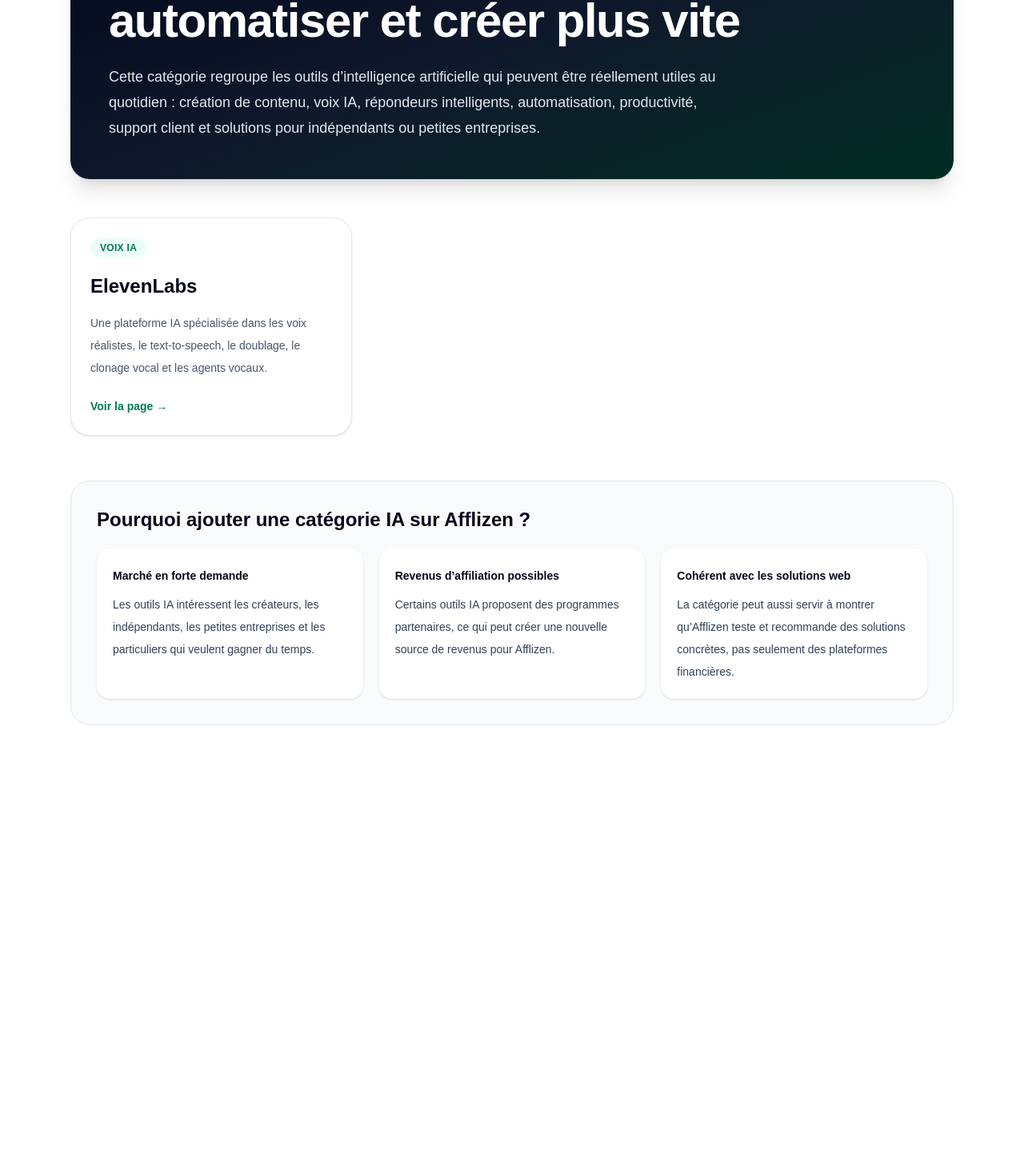
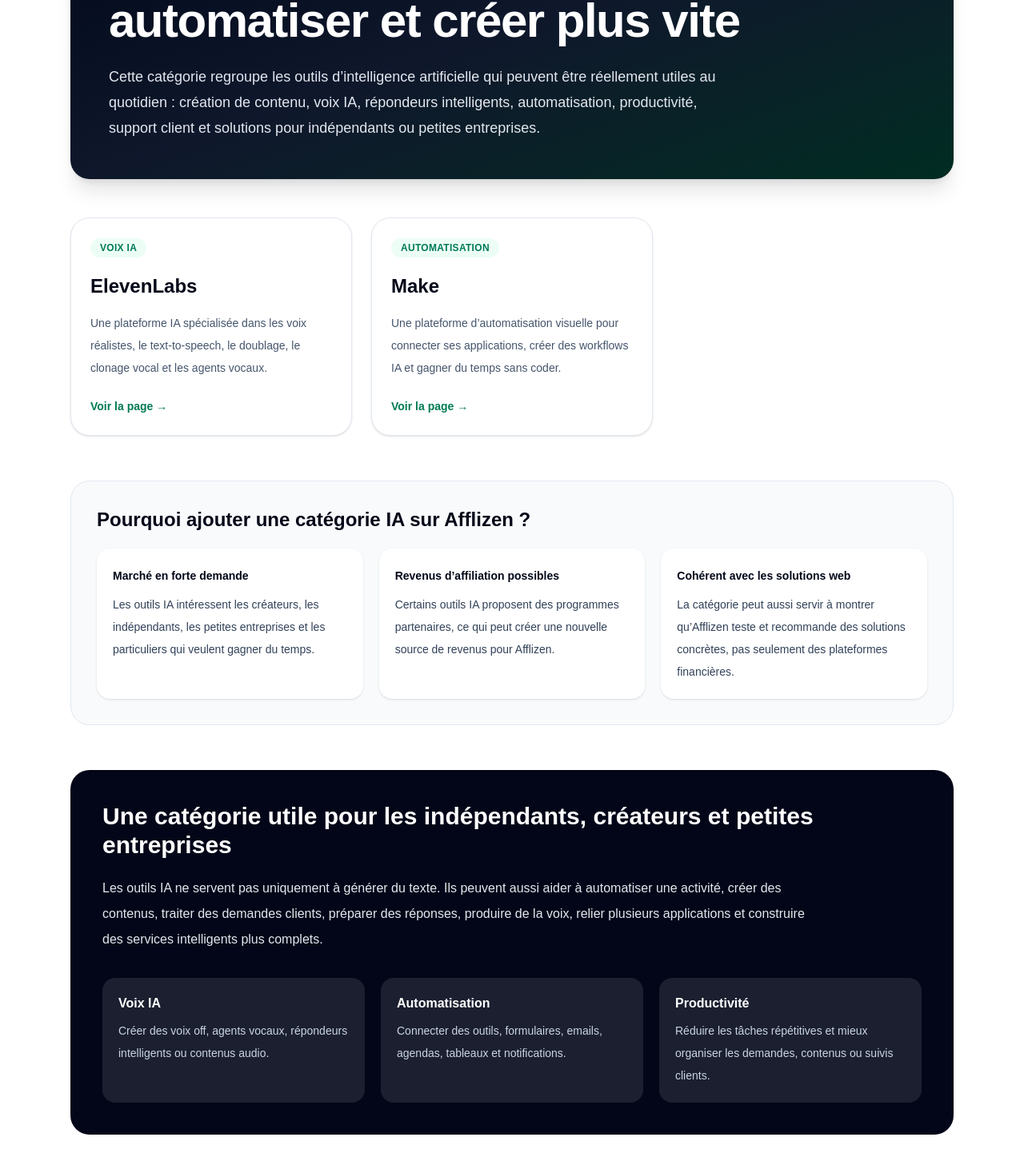
Before and after one commit to sebastienfoulon22-commits/afflizen, a Next.js app: page /outils-ia in a window 1280 px wide. Shown: the part 393-1850 px from the top of the page at 80% size. Before the commit the page ends 1340 px from the top, so only its background shows below. Built offline with nearby package versions, Linux system fonts and the light colour scheme.

Commit message:
Ajout Make dans la categorie outils IA

```diff
--- a/app/outils-ia/page.tsx
+++ b/app/outils-ia/page.tsx
@@ -14,6 +14,13 @@
       "Une plateforme IA spécialisée dans les voix réalistes, le text-to-speech, le doublage, le clonage vocal et les agents vocaux.",
     badge: "Voix IA",
   },
+  {
+    name: "Make",
+    href: "/outils-ia/make",
+    description:
+      "Une plateforme d’automatisation visuelle pour connecter ses applications, créer des workflows IA et gagner du temps sans coder.",
+    badge: "Automatisation",
+  },
 ];
 
 export default function OutilsIAPage() {
@@ -29,7 +36,7 @@
 
         <div className="rounded-3xl bg-gradient-to-br from-slate-950 via-slate-900 to-emerald-950 px-6 py-12 text-white shadow-xl md:px-12">
           <p className="mb-4 inline-flex rounded-full bg-emerald-400/10 px-4 py-2 text-sm font-semibold text-emerald-300 ring-1 ring-emerald-400/20">
-            Nouvelle catégorie Afflizen
+            Catégorie Afflizen
           </p>
 
           <h1 className="max-w-4xl text-4xl font-bold tracking-tight md:text-6xl">
@@ -110,6 +117,47 @@
             </div>
           </div>
         </section>
+
+        <section className="mt-14 rounded-3xl bg-slate-950 p-6 text-white md:p-10">
+          <h2 className="max-w-4xl text-3xl font-bold">
+            Une catégorie utile pour les indépendants, créateurs et petites
+            entreprises
+          </h2>
+
+          <p className="mt-5 max-w-4xl leading-8 text-slate-200">
+            Les outils IA ne servent pas uniquement à générer du texte. Ils
+            peuvent aussi aider à automatiser une activité, créer des contenus,
+            traiter des demandes clients, préparer des réponses, produire de la
+            voix, relier plusieurs applications et construire des services
+            intelligents plus complets.
+          </p>
+
+          <div className="mt-8 grid gap-5 md:grid-cols-3">
+            <div className="rounded-2xl bg-white/10 p-5">
+              <h3 className="font-bold text-white">Voix IA</h3>
+              <p className="mt-2 text-sm leading-7 text-slate-300">
+                Créer des voix off, agents vocaux, répondeurs intelligents ou
+                contenus audio.
+              </p>
+            </div>
+
+            <div className="rounded-2xl bg-white/10 p-5">
+              <h3 className="font-bold text-white">Automatisation</h3>
+              <p className="mt-2 text-sm leading-7 text-slate-300">
+                Connecter des outils, formulaires, emails, agendas, tableaux et
+                notifications.
+              </p>
+            </div>
+
+            <div className="rounded-2xl bg-white/10 p-5">
+              <h3 className="font-bold text-white">Productivité</h3>
+              <p className="mt-2 text-sm leading-7 text-slate-300">
+                Réduire les tâches répétitives et mieux organiser les demandes,
+                contenus ou suivis clients.
+              </p>
+            </div>
+          </div>
+        </section>
       </section>
     </main>
   );
--- a/app/page.tsx
+++ b/app/page.tsx
@@ -147,7 +147,7 @@
 
           <div className="mt-10 grid gap-4 md:grid-cols-3">
             <div className="rounded-2xl border border-slate-200 bg-white p-5 shadow-sm">
-              <p className="text-2xl font-bold">27</p>
+              <p className="text-2xl font-bold">28</p>
               <p className="mt-1 text-sm text-slate-600">
                 plateformes déjà structurées
               </p>
```
